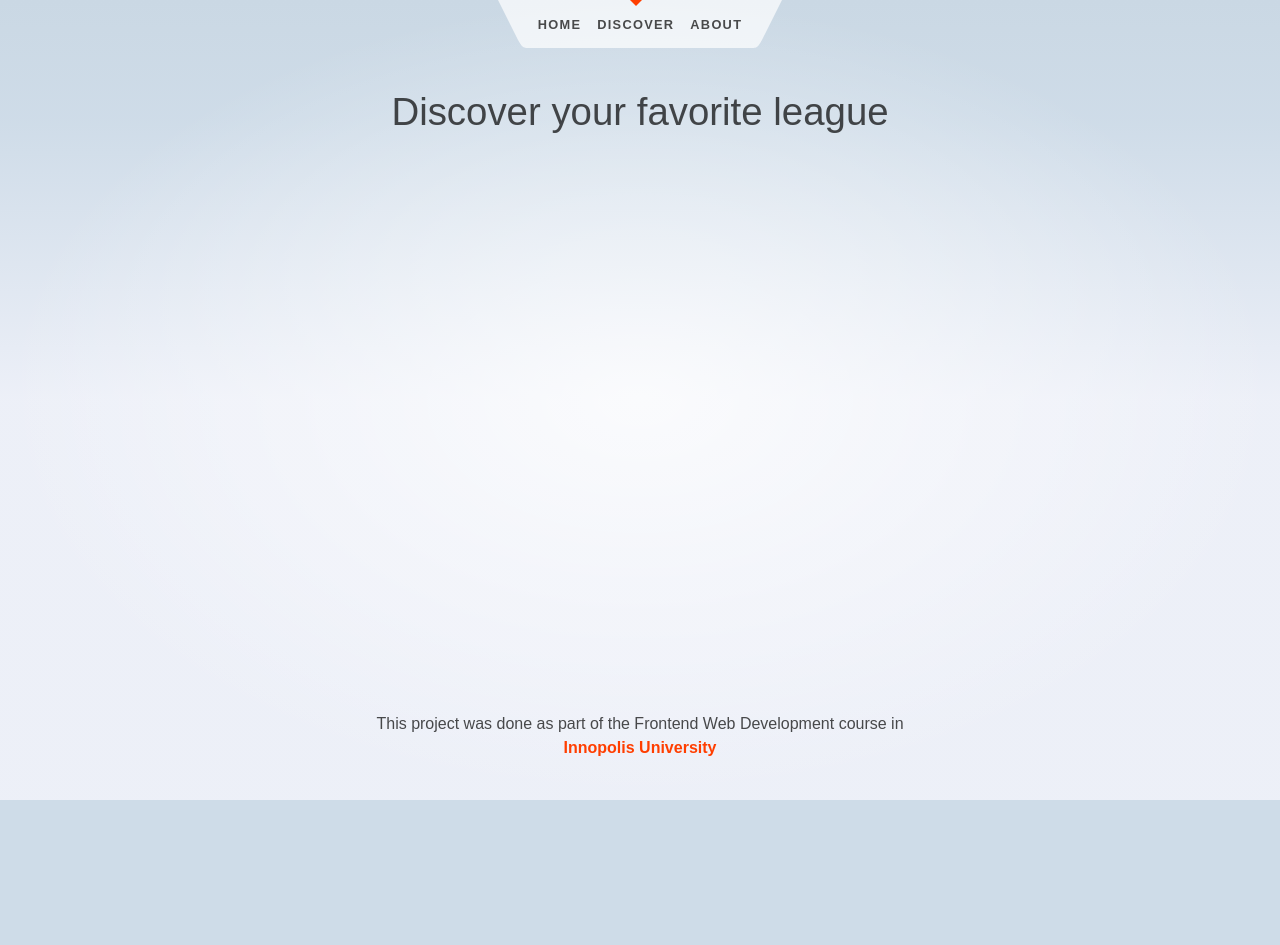
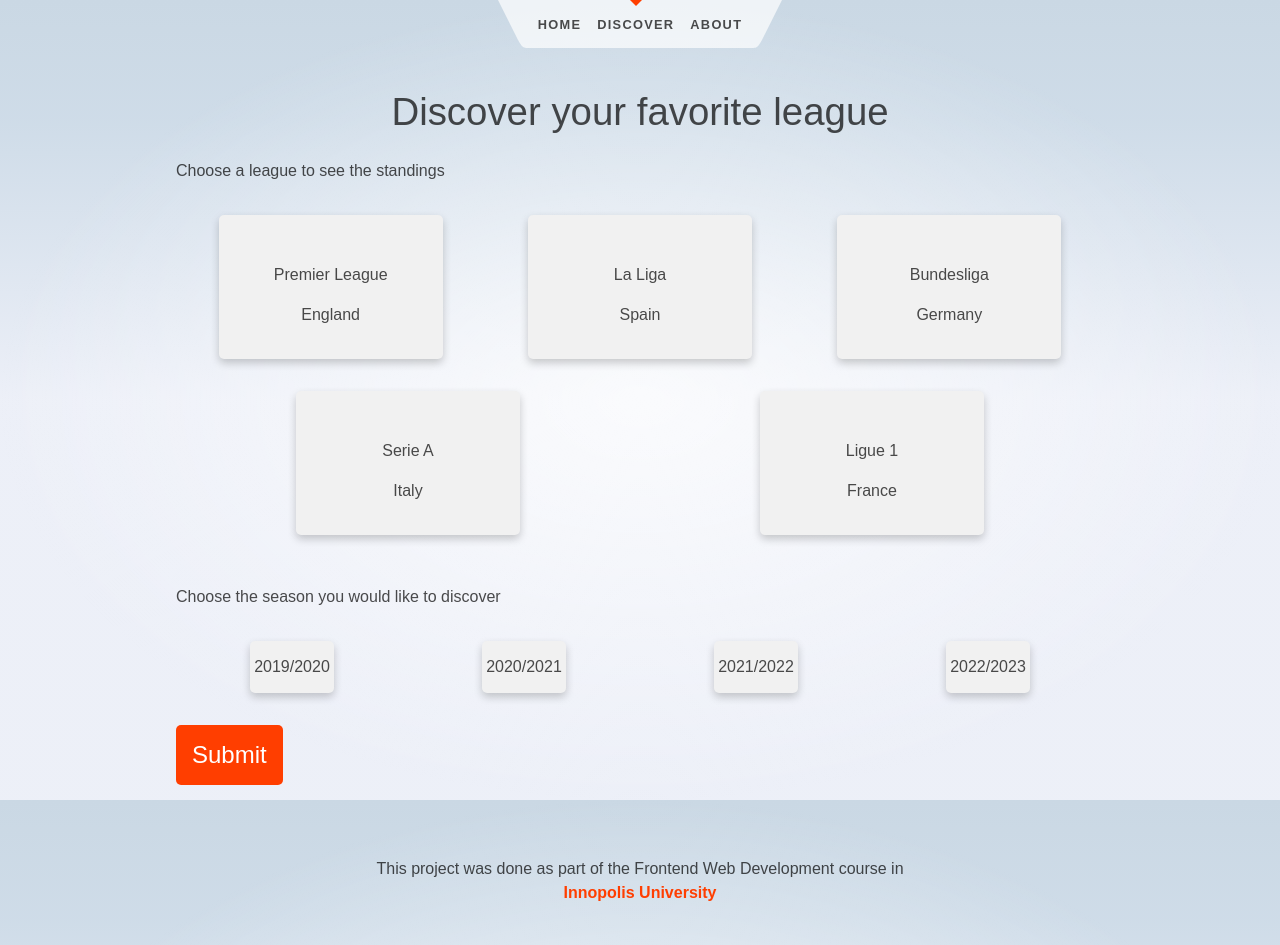
Before and after one commit to MohammadShahin/football-stats, a Next.js app: page /discover in a window 1280 px wide. Before the commit the page ends 800 px from the top, so only its background shows below. Built offline with nearby package versions, Linux system fonts and the light colour scheme.

Commit message:
add league pciker to discover

```diff
--- a/package.json
+++ b/package.json
@@ -10,6 +10,7 @@
   },
   "dependencies": {
     "@fontsource/fira-mono": "^4.5.10",
+    "axios": "^1.1.3",
     "next": "13.0.3",
     "react": "18.2.0",
     "react-dom": "18.2.0"
--- a/pages/discover.tsx
+++ b/pages/discover.tsx
@@ -1,10 +1,12 @@
 import type { NextPage } from 'next'
+import LeaguePicker from '../src/components/LeaguePicker'
 import styles from '../styles/Home.module.css'
 
 const Discover: NextPage = () => {
   return (
     <div className={styles.container}>
       <h1>Discover your favorite league</h1>
+      <LeaguePicker />
     </div>
   )
 }
--- /dev/null
+++ b/src/components/LeaguePicker/LeagueCard/LeagueCard.module.css
@@ -0,0 +1,18 @@
+.card {
+  box-shadow: 0 4px 8px 0 rgba(0, 0, 0, 0.2);
+  transition: 0.3s;
+  background-color: #f1f1f1;
+  width: 10em;
+  height: 5rem;
+  padding: 2rem;
+  margin: 1rem;
+  border-radius: 5px;
+}
+
+.card:hover {
+  box-shadow: 0 8px 16px 0 rgba(0,0,0,0.2);
+}
+
+.card.active {
+  outline: 2px solid rgb(234, 70, 10);
+}
--- /dev/null
+++ b/src/components/LeaguePicker/LeagueCard/index.tsx
@@ -0,0 +1,16 @@
+import { type League } from '../../../types'
+import styles from './LeagueCard.module.css'
+
+interface LeagueCardProps {
+  league: League
+  isActive: boolean
+}
+
+export default function LeagueCard({ league, isActive }: LeagueCardProps) {
+  return (
+    <div className={styles.card + (isActive ? ' ' + styles.active : '')}>
+      <p>{league.name}</p>
+      <p>{league.country}</p>
+    </div>
+  )
+}
--- /dev/null
+++ b/src/components/LeaguePicker/LeaguePicker.module.css
@@ -0,0 +1,40 @@
+.radioInput {
+  position: absolute;
+  opacity: 0;
+  width: 0;
+  height: 0;
+}
+
+.radioInput + * {
+  cursor: pointer;
+}
+
+.radioInputSeason + * {
+  background-color: #f1f1f1;
+  width: 5em;
+  height: 3rem;
+  margin: 1rem;
+  border-radius: 5px;
+}
+
+.grid {
+    display: flex;
+    flex-wrap: wrap;
+    justify-content: space-around;
+    align-items: center;
+    margin: 0 auto;
+    text-align: center;
+}
+
+.submitButton {
+    background-color: #ff3e00;
+    color: white;
+    border: none;
+    border-radius: 5px;
+    padding: 1rem;
+    margin: 1rem auto;
+    margin-right: auto!;
+    margin-left: auto!;
+    font-size: 1.5rem;
+    cursor: pointer;
+}
--- /dev/null
+++ b/src/components/LeaguePicker/LeagueTable/index.tsx
@@ -0,0 +1,29 @@
+import { LeagueData } from '../../../types'
+
+interface LeagueTableProps {
+  leagueData: LeagueData | null
+}
+
+export default function LeagueTable({ leagueData }: LeagueTableProps) {
+  if (!leagueData) return null
+  return (
+    <table>
+      <thead>
+        <tr>
+          <th>Position</th>
+          <th>Team</th>
+          <th>Points</th>
+        </tr>
+      </thead>
+      <tbody>
+        {leagueData.standings.map((standing, index) => (
+          <tr key={standing.team}>
+            <td>{index + 1}</td>
+            <td>{standing.team}</td>
+            <td>{standing.points}</td>
+          </tr>
+        ))}
+      </tbody>
+    </table>
+  )
+}
--- /dev/null
+++ b/src/components/LeaguePicker/SeasonCard/SeasonCard.module.css
@@ -0,0 +1,23 @@
+.card {
+  box-shadow: 0 4px 8px 0 rgba(0, 0, 0, 0.2);
+  transition: 0.3s;
+  background-color: #f1f1f1;
+  width: 5em;
+  height: 3rem;
+  /* padding: .5rem; */
+  /* padding: .3rem; */
+  margin: 1rem;
+  padding: .1rem;
+  border-radius: 5px;
+  text-align: center;
+  line-height: 3rem;
+
+}
+
+.card:hover {
+  box-shadow: 0 8px 16px 0 rgba(0,0,0,0.2);
+}
+
+.card.active {
+  outline: 2px solid rgb(234, 70, 10);
+}
--- /dev/null
+++ b/src/components/LeaguePicker/SeasonCard/index.tsx
@@ -0,0 +1,15 @@
+import { type Season } from '../../../types'
+import styles from './SeasonCard.module.css'
+
+interface SeasonCardProps {
+  season: Season
+  isActive: boolean
+}
+
+export default function SeasonCard({ season, isActive }: SeasonCardProps) {
+  return (
+    <div className={styles.card + (isActive ? ' ' + styles.active : '')}>
+      {season.name}
+    </div>
+  )
+}
--- /dev/null
+++ b/src/components/LeaguePicker/index.tsx
@@ -0,0 +1,92 @@
+import React from 'react'
+
+import { leagues, seasons } from '../../constants'
+import styles from './LeaguePicker.module.css'
+import LeagueTable from './LeagueTable'
+import { League, LeagueData, Season } from '../../types'
+import LeagueCard from './LeagueCard'
+import SeasonCard from './SeasonCard'
+import { getStandings } from '../../utils/fetchStandings'
+
+export default function LeaguePicker() {
+  const [selectedLeague, setSelectedLeague] = React.useState<League | null>(
+    null
+  )
+  const [selectedSeason, setSelectedSeason] = React.useState<Season | null>(
+    null
+  )
+  const [leagueData, setLeagueData] = React.useState<LeagueData | null>(null)
+
+  const [loading, setLoading] = React.useState(false)
+  const [error, setError] = React.useState('')
+
+  const handleSubmit = async (event: React.FormEvent<HTMLFormElement>) => {
+    event.preventDefault()
+
+    // @todo: add validation modal or error message
+    if (!selectedLeague || !selectedSeason) return
+    setLoading(true)
+    try {
+      const newLeagueData: LeagueData = await getStandings(
+        selectedLeague,
+        selectedSeason
+      )
+      setLeagueData(newLeagueData)
+    } catch {
+      setError('Something went wrong')
+    } finally {
+      setLoading(false)
+    }
+  }
+
+  return (
+    <div>
+      <form onSubmit={handleSubmit}>
+        <p>Choose a league to see the standings</p>
+        <div className={styles.grid}>
+          {leagues.map((league) => (
+            <label key={'league-' + league.id}>
+              <input
+                className={styles.radioInput + ' ' + styles.radioInputLeague}
+                type="radio"
+                checked={selectedLeague?.id === league.id}
+                onChange={() => setSelectedLeague(league)}
+              />
+              <LeagueCard
+                league={league}
+                isActive={selectedLeague?.id === league.id}
+              />
+            </label>
+          ))}
+        </div>
+
+        <br />
+        <p>Choose the season you would like to discover</p>
+        <div className={styles.grid}>
+          {seasons.map((season) => (
+            <label key={'season-' + season.id}>
+              <input
+                className={styles.radioInput + ' ' + styles.radioInputSeason}
+                type="radio"
+                checked={selectedSeason?.id === season.id}
+                onChange={() => setSelectedSeason(season)}
+              />
+              <SeasonCard
+                season={season}
+                isActive={selectedSeason?.id === season.id}
+              />
+            </label>
+          ))}
+        </div>
+        <button className={styles.submitButton} type="submit">
+          Submit
+        </button>
+      </form>
+      {loading && <p className={styles.loading}>Loading...</p>}
+      {!!error && !loading && (
+        <p className={styles.error}>Something went wrong</p>
+      )}
+      {!error && !loading && <LeagueTable leagueData={leagueData} />}
+    </div>
+  )
+}
--- /dev/null
+++ b/src/utils/fetchStandings.ts
@@ -0,0 +1,16 @@
+import axios from 'axios'
+import { League, LeagueData, Season } from '../types'
+
+export async function getStandings(
+  league: League,
+  season: Season
+): Promise<LeagueData> {
+  console.log(league.apiUrls.standings)
+  const response = await axios.get(league.apiUrls.standings, {
+    params: {
+      season: season.id,
+    },
+  })
+  console.log(response)
+  return response.data
+}
```
Also changed, not shown: 1 other file (tests, documents, lock files or other folders).
